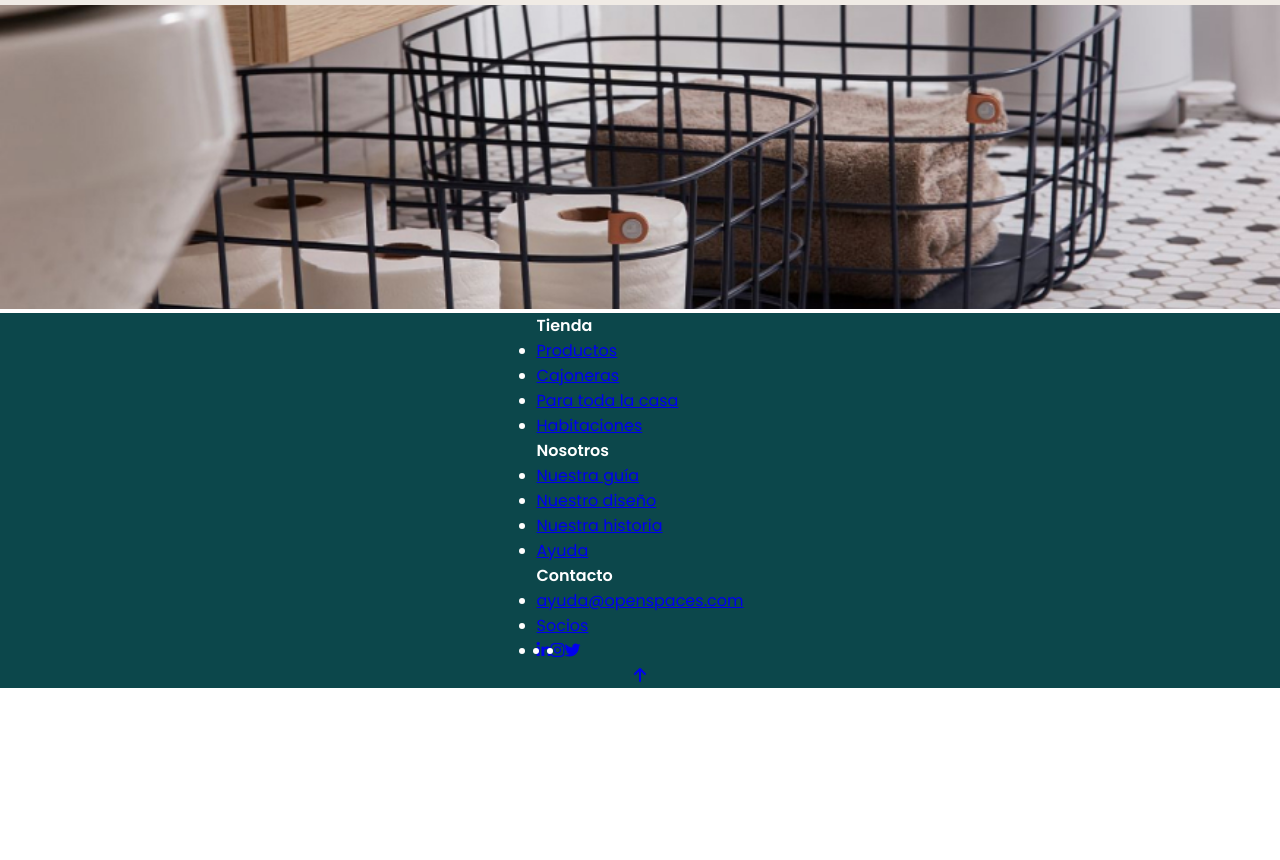
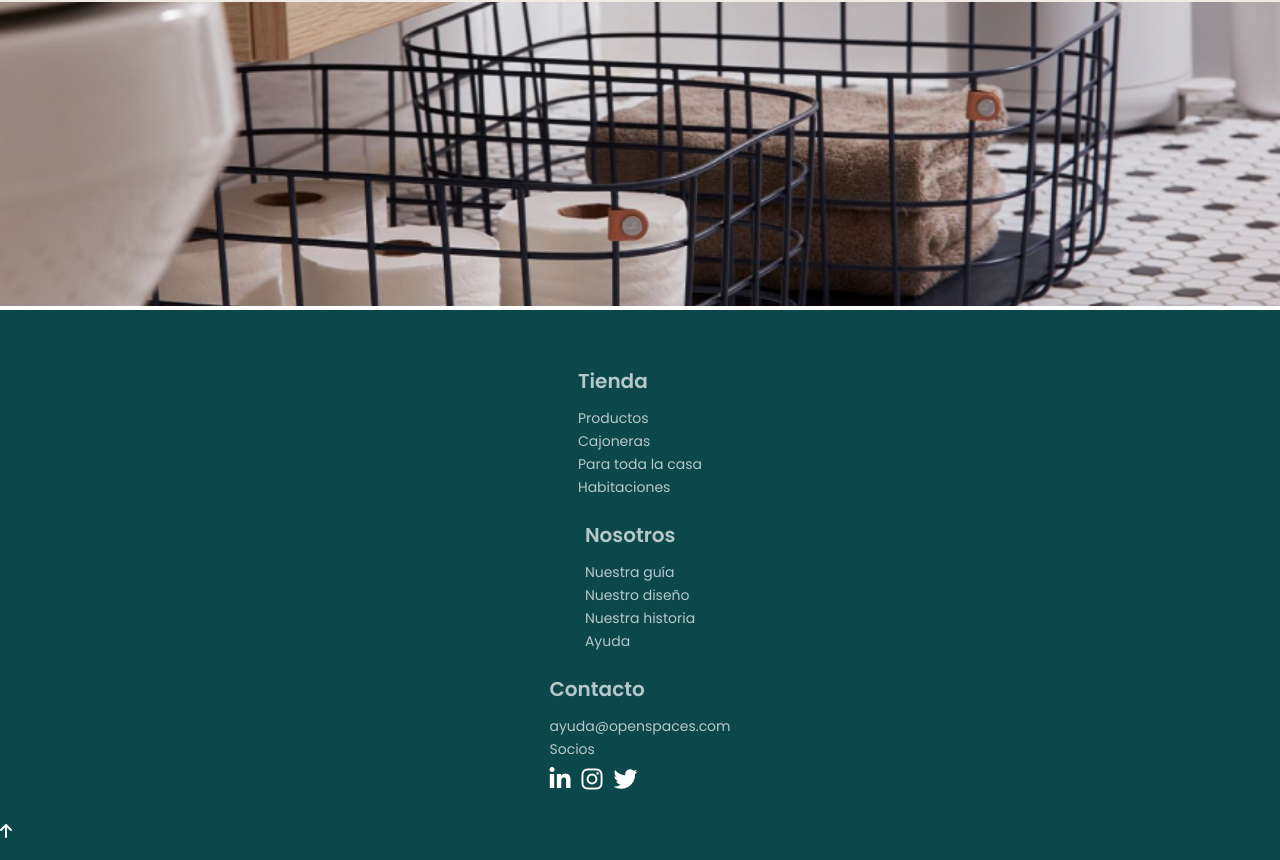
Before and after one commit to Adalab/modulo-1-evaluacion-final-veroisla, a website: page docs/index.html in a window 1280 px wide. Shown: the part 2282-3142 px from the top of the page. Before the commit the page ends 2970 px from the top, so only its background shows below. Drawn offline with Linux system fonts and the light colour scheme.

Commit message:
started footer

```diff
--- a/docs/index.html
+++ b/docs/index.html
@@ -129,62 +129,63 @@
     <footer>
       <section class="footer">
         <div class="footer__flex">
-        <nav class="nav">
-          <h4>Tienda</h4>
-          <ul>
-            <li><a href="https://adalab.es/" target="_blank">Productos</a></li>
-            <li><a href="https://adalab.es/" target="_blank">Cajoneras</a></li>
-            <li>
-              <a href="https://adalab.es/" target="_blank">Para toda la casa</a>
+        <nav>
+          <h4 class="nav__title">Tienda</h4>
+          <ul class="nav__group">
+            <li class="nav__options"><a class="nav__link" href="https://adalab.es/" target="_blank">Productos</a></li>
+            <li class="nav__options"><a class="nav__link" href="https://adalab.es/" target="_blank">Cajoneras</a></li>
+            <li class="nav__options">
+              <a class="nav__link" href="https://adalab.es/" target="_blank">Para toda la casa</a>
             </li>
-            <li>
-              <a href="https://adalab.es/" target="_blank">Habitaciones</a>
+            <li class="nav__options">
+              <a class="nav__link" href="https://adalab.es/" target="_blank">Habitaciones</a>
             </li>
           </ul>
         </nav>
 
-        <nav class="nav">
-          <h4>Nosotros</h4>
-          <ul>
-            <li>
-              <a href="https://adalab.es/" target="_blank">Nuestra guía</a>
+        <nav>
+          <h4 class="nav__title">Nosotros</h4>
+          <ul class="nav__group">
+            <li class="nav__options">
+              <a class="nav__link" href="https://adalab.es/" target="_blank">Nuestra guía</a>
             </li>
-            <li>
-              <a href="https://adalab.es/" target="_blank">Nuestro diseño</a>
+            <li class="nav__options">
+              <a class="nav__link" href="https://adalab.es/" target="_blank">Nuestro diseño</a>
             </li>
-            <li>
-              <a href="https://adalab.es/" target="_blank">Nuestra historia</a>
+            <li class="nav__options">
+              <a class="nav__link" href="https://adalab.es/" target="_blank">Nuestra historia</a>
             </li>
-            <li><a href="https://adalab.es/" target="_blank">Ayuda</a></li>
+            <li class="nav__options"><a class="nav__link"  href="https://adalab.es/" target="_blank">Ayuda</a></li>
           </ul>
         </nav>
 
-        <nav class="nav">
-          <h4>Contacto</h4>
-          <ul>
-            <li>
-              <a href="mailto:ayuda@openspaces.com" target="_blank"
+        <nav>
+          <h4 class="nav__title">Contacto</h4>
+          <ul class="nav__group">
+            <li class="nav__options">
+              <a class="nav__link" href="mailto:ayuda@openspaces.com" target="_blank"
                 >ayuda@openspaces.com</a
               >
             </li>
 
-            <li><a href="https://adalab.es/" target="_blank">Socios</a></li>
+            <li class="nav__options"><a class="nav__link" href="https://adalab.es/" target="_blank">Socios</a></li>
+
             <nav class="social">
-            <li>
-              <a href="https://www.linkedin.com/school/adalab/" target="_blank"
+            <li class="nav__options">
+              <a class="nav__icon" href="https://www.linkedin.com/school/adalab/" target="_blank"
                 ><i class="fa-brands fa-linkedin-in"></i
               ></a>
             </li>
 
-            <li>
-              <a
+            <li class="nav__options">
+              <a class="nav__icon"
                 href="https://www.instagram.com/adalab_digital/?hl=es"
                 target="_blank"
                 ><i class="fa-brands fa-instagram"></i
               ></a>
             </li>
-            <li>
-              <a href="https://twitter.com/Adalab_Digital" target="_blank"
+            <li class="nav__options">
+              <a class="nav__icon" href="https://twitter.com/Adalab_Digital" target="_blank"
                 ><i class="fa-brands fa-twitter"></i
               ></a>
             </li>
@@ -193,7 +194,7 @@
         </nav>
       </div>
         <nav class="arrow">
-          <a href="./index.html#top" title="Ir a principio página"
+          <a class="arrow__icon" href="./index.html#top" title="Ir a principio página"
             ><i class="fa-solid fa-arrow-up"></i
           ></a>
         </nav>
--- a/src/scss/layout/_footer.scss
+++ b/src/scss/layout/_footer.scss
@@ -1,13 +1,47 @@
 .footer {
   background-color: $color-darkgreen;
-  color: $color-white;
+  color: $color_lightblue;
   font-family: $font;
+  padding-top: 56px;
+}
+
+.footer__flex {
   display: flex;
   flex-direction: column;
   align-items: center;
+}
+
+.nav__title {
+  font-size: 20px;
+  margin-bottom: 12px;
+}
+.nav__group {
+  padding-bottom: 20px;
+}
+.nav__options {
+  font-size: 14px;
+  list-style-type: none;
+  padding-bottom: 2px;
+}
+.nav__link {
+  text-decoration: none;
+  color: $color_lightblue;
+}
+.nav__icon {
+  color: $color-white;
+  margin-top: 15px;
+  font-size: 24px;
+  margin-right: 11px;
 }
 
 .social {
   display: flex;
   flex-direction: row;
 }
+/*REPENSAR FLECHA, METERLA EN EL FLEX??*/
+.arrow {
+  padding-bottom: 16px;
+}
+.arrow__icon {
+  color: $color-white;
+}
--- a/src/scss/layout/_shipping.scss
+++ b/src/scss/layout/_shipping.scss
@@ -15,7 +15,7 @@
   font-size: 24px;
   font-weight: bold;
   color: $color-white;
-  height: 41px;
+  padding-bottom: 3px;
 }
 .shipping__small {
   font-family: $font;
```
Also changed, not shown: src/html/partials/footer.html (+33 -32 lines), docs/assets/css/main.css.
